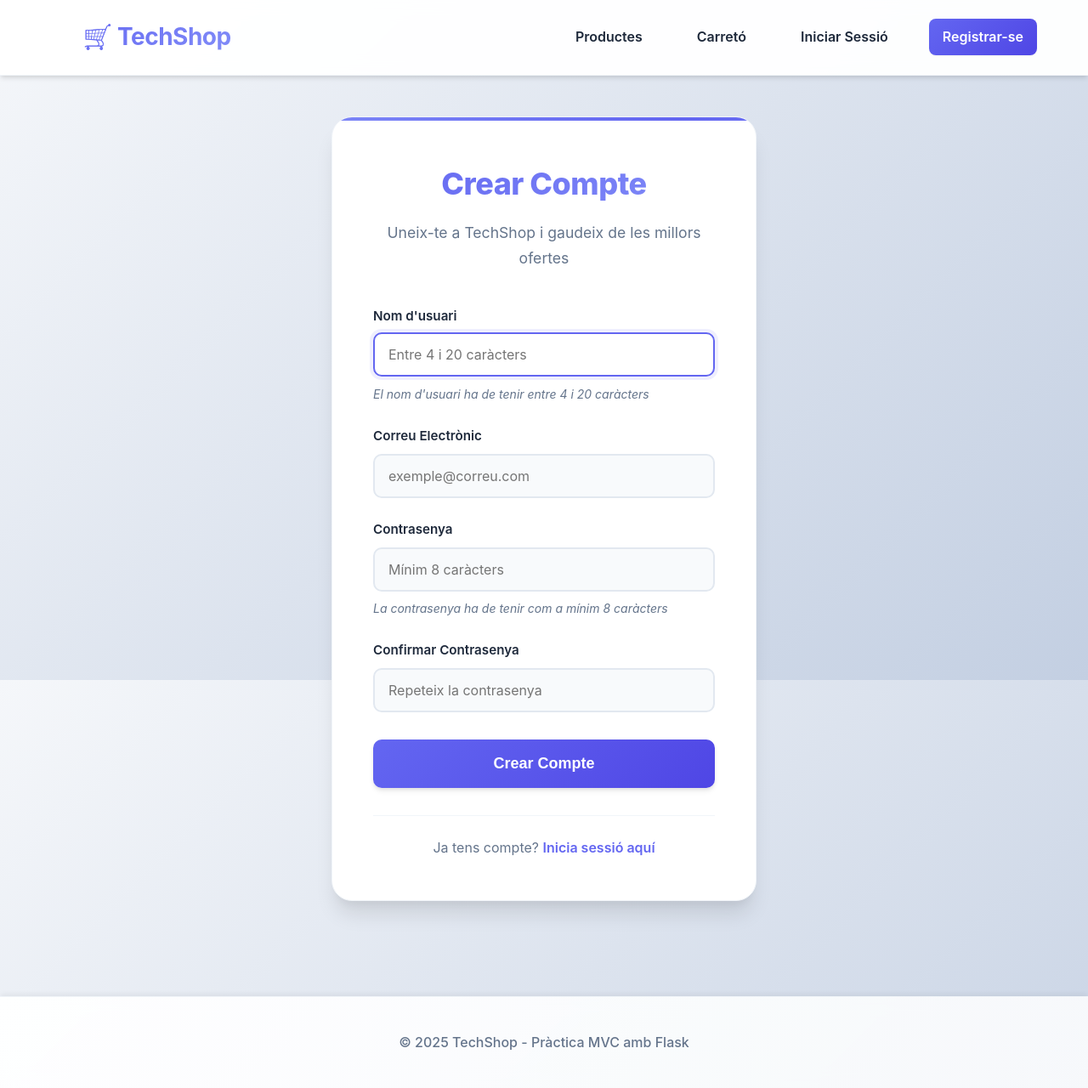
After one commit to hugotope/5073-tech, a Flask app: page /register in a window 1280 px wide. The commit adds this page. Shown: the whole page at 85% size. Run offline with Flask 3, Linux system fonts and the light colour scheme.

Commit message:
Feat: inicio / registro y funcionalidades adicionales

```diff
--- a/back-end/app.py
+++ b/back-end/app.py
@@ -22,6 +22,7 @@ from models import Product, Order, OrderItem, UserAccount
 from controllers import cart_controller
 from controllers import order_controller
 from controllers import recommendation_controller
+from controllers import auth_controller
 
 app = Flask(__name__)
 app.secret_key = 'techshop_secret_key_change_in_production'  # IMPORTANT: canviar en producció
@@ -146,6 +147,96 @@ def remove_from_cart():
         return redirect(url_for('cart'))
 
 
+@app.route('/login', methods=['GET', 'POST'])
+def login():
+    """Pàgina d'inici de sessió.
+
+    GET: mostra el formulari de login
+    POST: processa l'inici de sessió
+    """
+    # Si l'usuari ja està autenticat, redirigir a l'índex
+    if session.get('user_id'):
+        flash('Ja estàs autenticat', 'info')
+        return redirect(url_for('index'))
+
+    if request.method == 'GET':
+        return render_template('login.html')
+
+    else:  # POST
+        username = request.form.get('username', '').strip()
+        password = request.form.get('password', '')
+
+        if not username or not password:
+            flash('Has d\'introduir nom d\'usuari i contrasenya', 'error')
+            return redirect(url_for('login'))
+
+        success, message, user = auth_controller.login_user(username, password, DB_PATH)
+
+        if success and user:
+            # Guardar dades de l'usuari a la sessió
+            session['user_id'] = user.id
+            session['username'] = user.username
+            flash(message, 'success')
+
+            # Redirigir a la pàgina que volia visitar o a l'índex
+            next_page = request.args.get('next', url_for('index'))
+            return redirect(next_page)
+        else:
+            flash(message, 'error')
+            return redirect(url_for('login'))
+
+
+@app.route('/register', methods=['GET', 'POST'])
+def register():
+    """Pàgina de registre d'usuaris.
+
+    GET: mostra el formulari de registre
+    POST: processa el registre
+    """
+    # Si l'usuari ja està autenticat, redirigir a l'índex
+    if session.get('user_id'):
+        flash('Ja estàs autenticat', 'info')
+        return redirect(url_for('index'))
+
+    if request.method == 'GET':
+        return render_template('register.html')
+
+    else:  # POST
+        username = request.form.get('username', '').strip()
+        email = request.form.get('email', '').strip()
+        password = request.form.get('password', '')
+        confirm_password = request.form.get('confirm_password', '')
+
+        # Validació de confirmació de contrasenya
+        if password != confirm_password:
+            flash('Les contrasenyes no coincideixen', 'error')
+            return redirect(url_for('register'))
+
+        # Registrar l'usuari
+        success, message = auth_controller.register_user(username, password, email, DB_PATH)
+
+        if success:
+            flash(message, 'success')
+            # Autenticar automàticament després del registre
+            success_login, _, user = auth_controller.login_user(username, password, DB_PATH)
+            if success_login and user:
+                session['user_id'] = user.id
+                session['username'] = user.username
+            return redirect(url_for('index'))
+        else:
+            flash(message, 'error')
+            return redirect(url_for('register'))
+
+
+@app.route('/logout')
+def logout():
+    """Tanca la sessió de l'usuari."""
+    username = session.get('username', 'Usuari')
+    session.clear()
+    flash(f'Has tancat sessió correctament. Fins aviat, {username}!', 'info')
+    return redirect(url_for('index'))
+
+
 @app.route('/checkout', methods=['GET', 'POST'])
 def checkout():
     """Pàgina de finalització de compra.
--- a/back-end/static/css/style.css
+++ b/back-end/static/css/style.css
@@ -126,6 +126,44 @@ body {
 
 .nav-links a:hover::after {
     width: 80%;
+}
+
+.user-greeting {
+    color: var(--text-secondary);
+    font-weight: 600;
+    font-size: 0.95rem;
+    padding: 0.5rem 1rem;
+    display: flex;
+    align-items: center;
+}
+
+.btn-register {
+    background: linear-gradient(135deg, var(--primary-color) 0%, var(--primary-dark) 100%);
+    color: white !important;
+    border-radius: 0.5rem;
+    padding: 0.5rem 1rem;
+    box-shadow: var(--shadow-sm);
+}
+
+.btn-register:hover {
+    background: linear-gradient(135deg, var(--primary-dark) 0%, var(--primary-color) 100%);
+    box-shadow: var(--shadow-md);
+    transform: translateY(-1px);
+}
+
+.btn-register::after {
+    display: none;
+}
+
+.btn-logout {
+    color: var(--danger-color) !important;
+    border-radius: 0.5rem;
+    padding: 0.5rem 1rem;
+}
+
+.btn-logout:hover {
+    background: rgba(239, 68, 68, 0.1);
+    color: var(--danger-dark) !important;
 }
 
 /* Flash Messages millorats */
@@ -871,6 +909,147 @@ textarea.form-control {
     font-weight: 500;
 }
 
+/* Autenticació - Login i Registre */
+.auth-container {
+    display: flex;
+    justify-content: center;
+    align-items: center;
+    min-height: calc(100vh - 200px);
+    padding: 3rem 0;
+}
+
+.auth-card {
+    background: var(--card-background);
+    border-radius: 1.5rem;
+    padding: 3rem;
+    box-shadow: var(--shadow-xl);
+    border: 1px solid var(--border-light);
+    width: 100%;
+    max-width: 500px;
+    position: relative;
+    overflow: hidden;
+}
+
+.auth-card::before {
+    content: '';
+    position: absolute;
+    top: 0;
+    left: 0;
+    right: 0;
+    height: 4px;
+    background: linear-gradient(90deg, var(--primary-color), var(--primary-light), var(--primary-color));
+    background-size: 200% 100%;
+    animation: shimmer 3s infinite;
+}
+
+.auth-header {
+    text-align: center;
+    margin-bottom: 2.5rem;
+}
+
+.auth-header h2 {
+    font-size: 2.25rem;
+    font-weight: 800;
+    background: linear-gradient(135deg, var(--primary-color) 0%, var(--primary-light) 100%);
+    -webkit-background-clip: text;
+    -webkit-text-fill-color: transparent;
+    background-clip: text;
+    margin-bottom: 0.75rem;
+    letter-spacing: -0.5px;
+}
+
+.auth-header .subtitle {
+    color: var(--text-secondary);
+    font-size: 1.1rem;
+    font-weight: 400;
+}
+
+.auth-form {
+    display: flex;
+    flex-direction: column;
+    gap: 1.5rem;
+}
+
+.auth-form .form-group {
+    display: flex;
+    flex-direction: column;
+}
+
+.auth-form .form-group label {
+    font-weight: 600;
+    margin-bottom: 0.5rem;
+    color: var(--text-primary);
+    font-size: 0.95rem;
+}
+
+.auth-form .form-control {
+    padding: 0.875rem 1rem;
+    border: 2px solid var(--border-color);
+    border-radius: 0.625rem;
+    font-size: 1rem;
+    transition: all 0.3s cubic-bezier(0.4, 0, 0.2, 1);
+    background: var(--background-color);
+    font-family: inherit;
+}
+
+.auth-form .form-control:focus {
+    outline: none;
+    border-color: var(--primary-color);
+    box-shadow: 0 0 0 4px rgba(99, 102, 241, 0.1);
+    background: white;
+    transform: translateY(-1px);
+}
+
+.auth-form .form-help {
+    color: var(--text-secondary);
+    font-size: 0.875rem;
+    margin-top: 0.5rem;
+    font-style: italic;
+}
+
+.auth-form .form-actions {
+    margin-top: 0.5rem;
+}
+
+.auth-form .form-actions .btn {
+    width: 100%;
+}
+
+.auth-footer {
+    margin-top: 2rem;
+    padding-top: 1.5rem;
+    border-top: 1px solid var(--border-light);
+    text-align: center;
+    color: var(--text-secondary);
+}
+
+.auth-link {
+    color: var(--primary-color);
+    font-weight: 600;
+    text-decoration: none;
+    transition: all 0.3s ease;
+    position: relative;
+}
+
+.auth-link::after {
+    content: '';
+    position: absolute;
+    bottom: -2px;
+    left: 0;
+    width: 0;
+    height: 2px;
+    background: var(--primary-color);
+    transition: width 0.3s ease;
+}
+
+.auth-link:hover {
+    color: var(--primary-dark);
+}
+
+.auth-link:hover::after {
+    width: 100%;
+}
+
 /* Responsive */
 @media (max-width: 768px) {
     .cart-container,
@@ -889,4 +1068,22 @@ textarea.form-control {
     .form-actions {
         flex-direction: column;
     }
+
+    .auth-card {
+        padding: 2rem 1.5rem;
+        margin: 0 1rem;
+    }
+
+    .auth-header h2 {
+        font-size: 1.75rem;
+    }
+
+    .nav-links {
+        flex-wrap: wrap;
+        gap: 1rem;
+    }
+
+    .user-greeting {
+        display: none;
+    }
 }
--- a/back-end/templates/base.html
+++ b/back-end/templates/base.html
@@ -14,6 +14,13 @@
             <div class="nav-links">
                 <a href="{{ url_for('index') }}">Productes</a>
                 <a href="{{ url_for('cart') }}">Carretó</a>
+                {% if session.get('user_id') %}
+                    <span class="user-greeting">Hola, {{ session.get('username', 'Usuari') }}!</span>
+                    <a href="{{ url_for('logout') }}" class="btn-logout">Tancar Sessió</a>
+                {% else %}
+                    <a href="{{ url_for('login') }}">Iniciar Sessió</a>
+                    <a href="{{ url_for('register') }}" class="btn-register">Registrar-se</a>
+                {% endif %}
             </div>
         </div>
     </nav>
--- /dev/null
+++ b/back-end/templates/register.html
@@ -0,0 +1,113 @@
+{% extends "base.html" %}
+
+{% block title %}Registre - TechShop{% endblock %}
+
+{% block content %}
+<div class="auth-container">
+    <div class="auth-card">
+        <div class="auth-header">
+            <h2>Crear Compte</h2>
+            <p class="subtitle">Uneix-te a TechShop i gaudeix de les millors ofertes</p>
+        </div>
+
+        <form method="POST" action="{{ url_for('register') }}" class="auth-form">
+            <div class="form-group">
+                <label for="username">Nom d'usuari</label>
+                <input
+                    type="text"
+                    id="username"
+                    name="username"
+                    class="form-control"
+                    required
+                    autofocus
+                    minlength="4"
+                    maxlength="20"
+                    placeholder="Entre 4 i 20 caràcters">
+                <span class="form-help">El nom d'usuari ha de tenir entre 4 i 20 caràcters</span>
+            </div>
+
+            <div class="form-group">
+                <label for="email">Correu Electrònic</label>
+                <input
+                    type="email"
+                    id="email"
+                    name="email"
+                    class="form-control"
+                    required
+                    placeholder="exemple@correu.com">
+            </div>
+
+            <div class="form-group">
+                <label for="password">Contrasenya</label>
+                <input
+                    type="password"
+                    id="password"
+                    name="password"
+                    class="form-control"
+                    required
+                    minlength="8"
+                    placeholder="Mínim 8 caràcters">
+                <span class="form-help">La contrasenya ha de tenir com a mínim 8 caràcters</span>
+            </div>
+
+            <div class="form-group">
+                <label for="confirm_password">Confirmar Contrasenya</label>
+                <input
+                    type="password"
+                    id="confirm_password"
+                    name="confirm_password"
+                    class="form-control"
+                    required
+                    minlength="8"
+                    placeholder="Repeteix la contrasenya">
+            </div>
+
+            <div class="form-actions">
+                <button type="submit" class="btn btn-primary btn-large">Crear Compte</button>
+            </div>
+        </form>
+
+        <div class="auth-footer">
+            <p>Ja tens compte? <a href="{{ url_for('login') }}" class="auth-link">Inicia sessió aquí</a></p>
+        </div>
+    </div>
+</div>
+{% endblock %}
+
+{% block extra_js %}
+<script>
+    // Validació de confirmació de contrasenya
+    document.addEventListener('DOMContentLoaded', function() {
+        const form = document.querySelector('.auth-form');
+        const passwordInput = document.getElementById('password');
+        const confirmPasswordInput = document.getElementById('confirm_password');
+
+        // Validació en temps real
+        confirmPasswordInput.addEventListener('input', function() {
+            if (this.value && passwordInput.value !== this.value) {
+                this.setCustomValidity('Les contrasenyes no coincideixen');
+            } else {
+                this.setCustomValidity('');
+            }
+        });
+
+        passwordInput.addEventListener('input', function() {
+            if (confirmPasswordInput.value && this.value !== confirmPasswordInput.value) {
+                confirmPasswordInput.setCustomValidity('Les contrasenyes no coincideixen');
+            } else {
+                confirmPasswordInput.setCustomValidity('');
+            }
+        });
+
+        // Validació al enviar el formulari
+        form.addEventListener('submit', function(e) {
+            if (passwordInput.value !== confirmPasswordInput.value) {
+                e.preventDefault();
+                confirmPasswordInput.setCustomValidity('Les contrasenyes no coincideixen');
+                confirmPasswordInput.reportValidity();
+                return false;
+            }
+        });
+    });
+</script>
+{% endblock %}
```
Also changed, not shown: back-end/controllers/auth_controller.py (added, +89 -0 lines), back-end/templates/login.html (added, +50 -0 lines), back-end/database/db.sqlite3.
